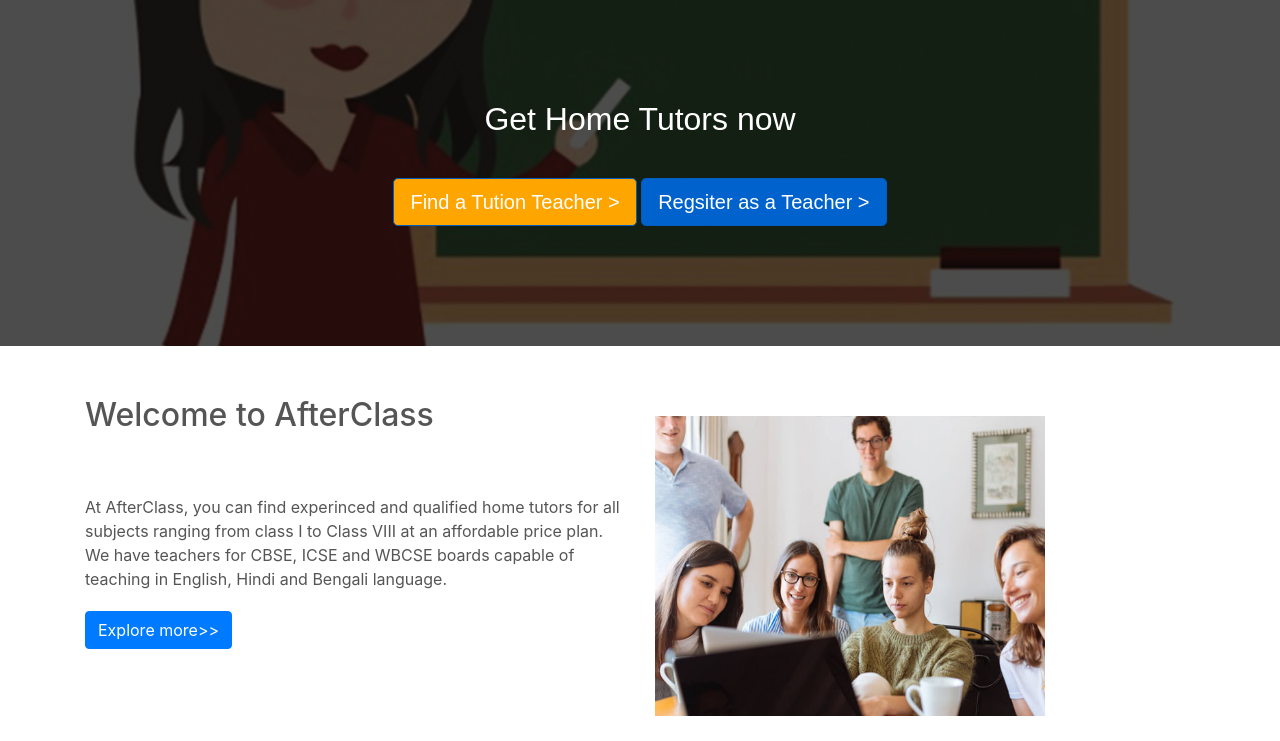
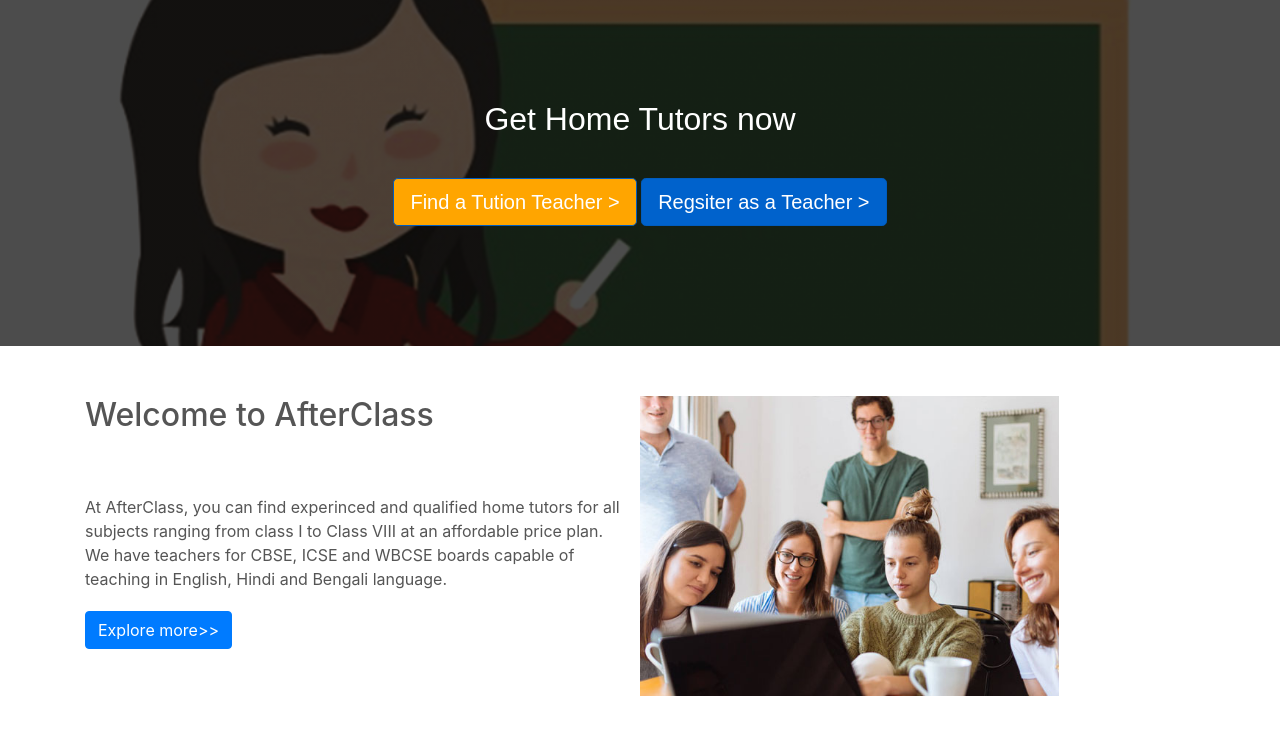
Before and after one commit to ADSANDY18/afterclass, a PHP site: page / in a window 1280 px wide. Shown: the part 66-807 px from the top of the page. After the commit the page ends 762 px from the top, so only its background shows below. Run offline with PHP 8.4, Linux system fonts and the light colour scheme.

Commit message:
Update index.php

```diff
--- a/index.php
+++ b/index.php
@@ -4,7 +4,7 @@
         <link rel="stylesheet" href="teacherstyle.css">
         <link rel="stylesheet" href="https://stackpath.bootstrapcdn.com/bootstrap/4.4.1/css/bootstrap.min.css">
         <link rel="stylesheet" href="https://stackpath.bootstrapcdn.com/font-awesome/4.7.0/css/font-awesome.min.css">
-        <meta name="viewport" content="width=device-width,initial-scale=1.0">
+        <meta charset="utf-8" name="viewport" content="width=device-width,initial-scale=1.0">
         <script src="https://code.jquery.com/jquery-3.4.1.slim.min.js"></script>
         <script src="https://cdn.jsdelivr.net/npm/popper.js@1.16.0/dist/umd/popper.min.js"></script>
         <script src="https://stackpath.bootstrapcdn.com/bootstrap/4.4.1/js/bootstrap.min.js"></script>
@@ -60,9 +60,9 @@
         </div>
         <div class="col-md-6">
 
-        <div class="about-content">
-        <img src="pic1.jpg" style="width: 390px;height: 300px">
-        </div>
+
+        <img class="row d-flex align-contents-center justify-centents-center" src="pic1.jpg" style="height: 300px" ">
+
         </div>
         </div>
         </div>
```
